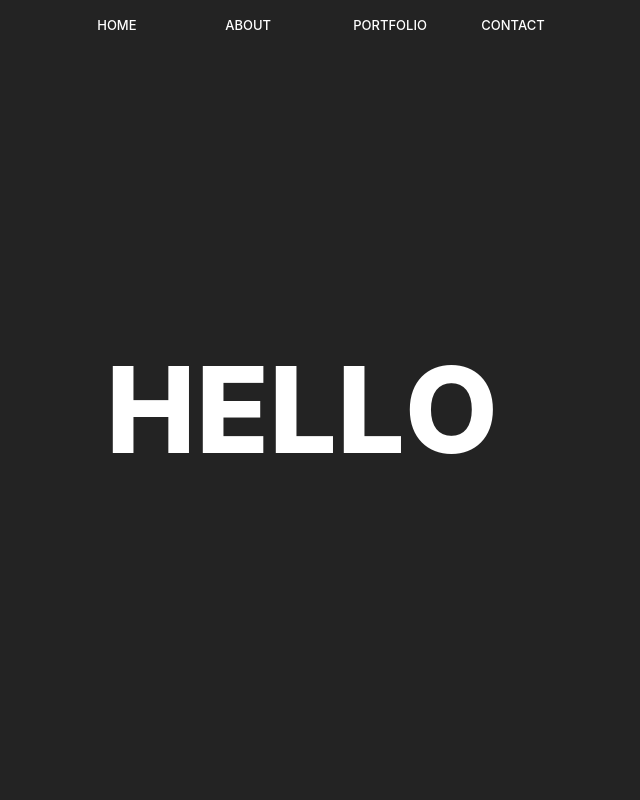
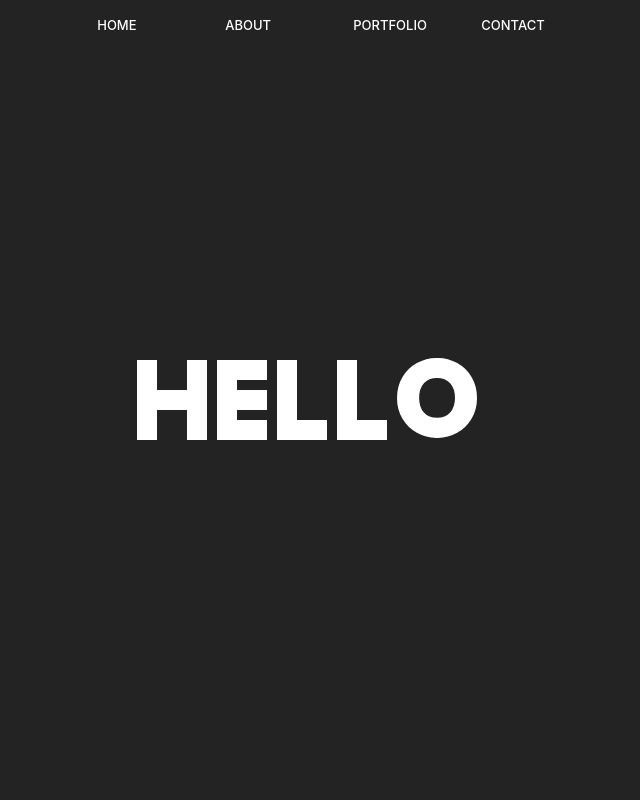
Before and after one commit to aadilkhalifa/design-portfolio, a React (Create React App) app: page / in a window 1280 px wide. Shown: the top 800 px of the page, without its empty margins (338-978 px from the left). Built offline with nearby package versions, Linux system fonts and the light colour scheme.

Commit message:
modified heading

```diff
--- a/src/components/Heading.js
+++ b/src/components/Heading.js
@@ -27,37 +27,30 @@ function Heading() {
         <>
 
 
-            <div className="testDiv">
+            {/* <div className="testDiv">
 
                 <div className="textDivInside">
 
-                    {/* <Parallax  x={[-2000, 1000]} >
-                        <div style={{ backgroundColor: "white", height: 5, width: 100, borderRadius: 10 }}></div>
-                    </Parallax> */}
                     <Parallax  y={[100, -100]} >
-                        {/* <div style={{ backgroundColor: "white", height: 100, width: 100, borderRadius: 10 }}></div> */}
                         <p className="title2">H</p>
                     </Parallax>
                     <Parallax  y={[200, -200]} >
-                        {/* <div style={{ backgroundColor: "white", height: 100, width: 100, borderRadius: 10 }}></div> */}
                         <p className="title2">E</p>
                     </Parallax>
                     <Parallax  y={[300, -300]} >
-                        {/* <div style={{ backgroundColor: "white", height: 100, width: 100, borderRadius: 10 }}></div> */}
                         <p className="title2">L</p>
                     </Parallax>
                     <Parallax  y={[400, -400]} >
-                        {/* <div style={{ backgroundColor: "white", height: 100, width: 100, borderRadius: 10 }}></div> */}
                         <p className="title2">L</p>
                     </Parallax>
                     <Parallax  y={[500, -500]} >
-                        {/* <div style={{ backgroundColor: "white", height: 100, width: 100, borderRadius: 10 }}></div> */}
                         <p className="title2">O</p>
                     </Parallax>
 
-                    </div>
+                </div>
 
-                </div>
+            </div> */}
+
 
                 <div className="testDiv">
 
```
